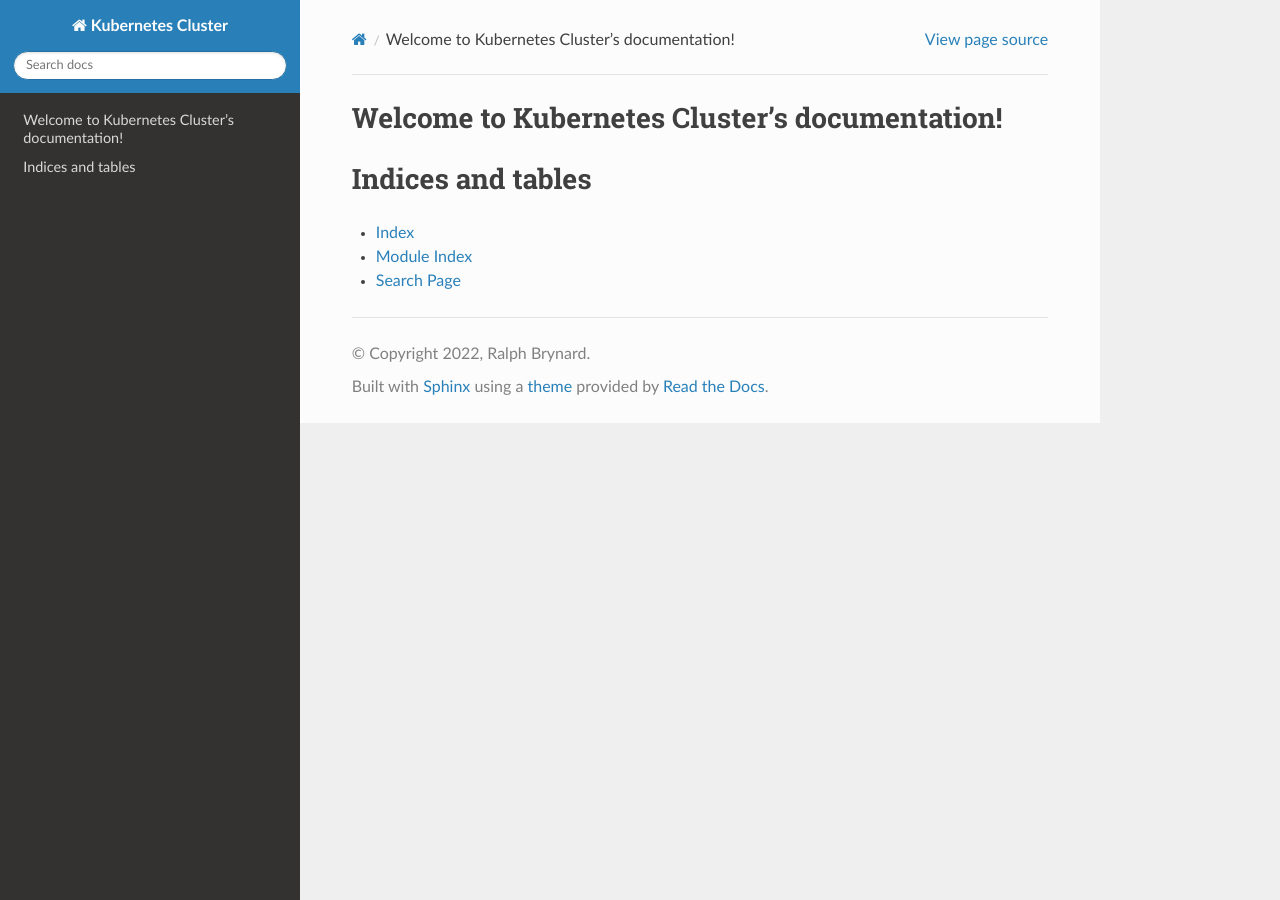
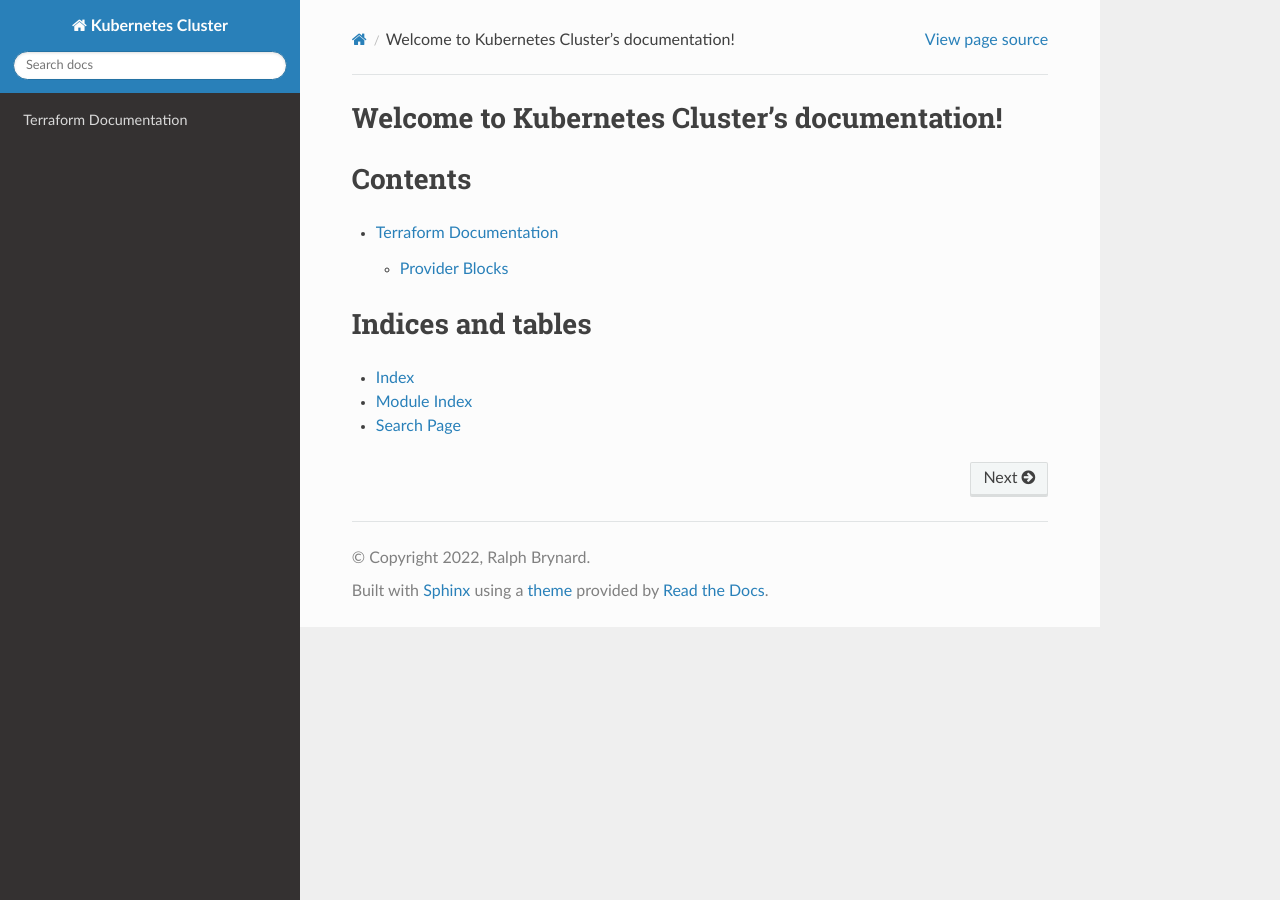
Before and after one commit to Dev0psPleb/Kubernetes-Cluster, a Sphinx documentation site: the page built from docs/index.rst, in a window 1280 px wide. Built offline with Sphinx 7.4.7 and the Read the Docs theme 2.0.0, drawn with Linux system fonts in a browser that asks for light colours.

```diff
--- a/docs/index.rst
+++ b/docs/index.rst
@@ -5,6 +5,15 @@
 
 Welcome to Kubernetes Cluster's documentation!
 ==============================================
+
+
+Contents
+========
+
+.. toctree::
+   :maxdepth: 2
+
+   terraform
 
 .. toctree::
    :maxdepth: 2
```
Also changed, not shown: docs/terraform.rst (added, +12 -0 lines), 13 other files.
